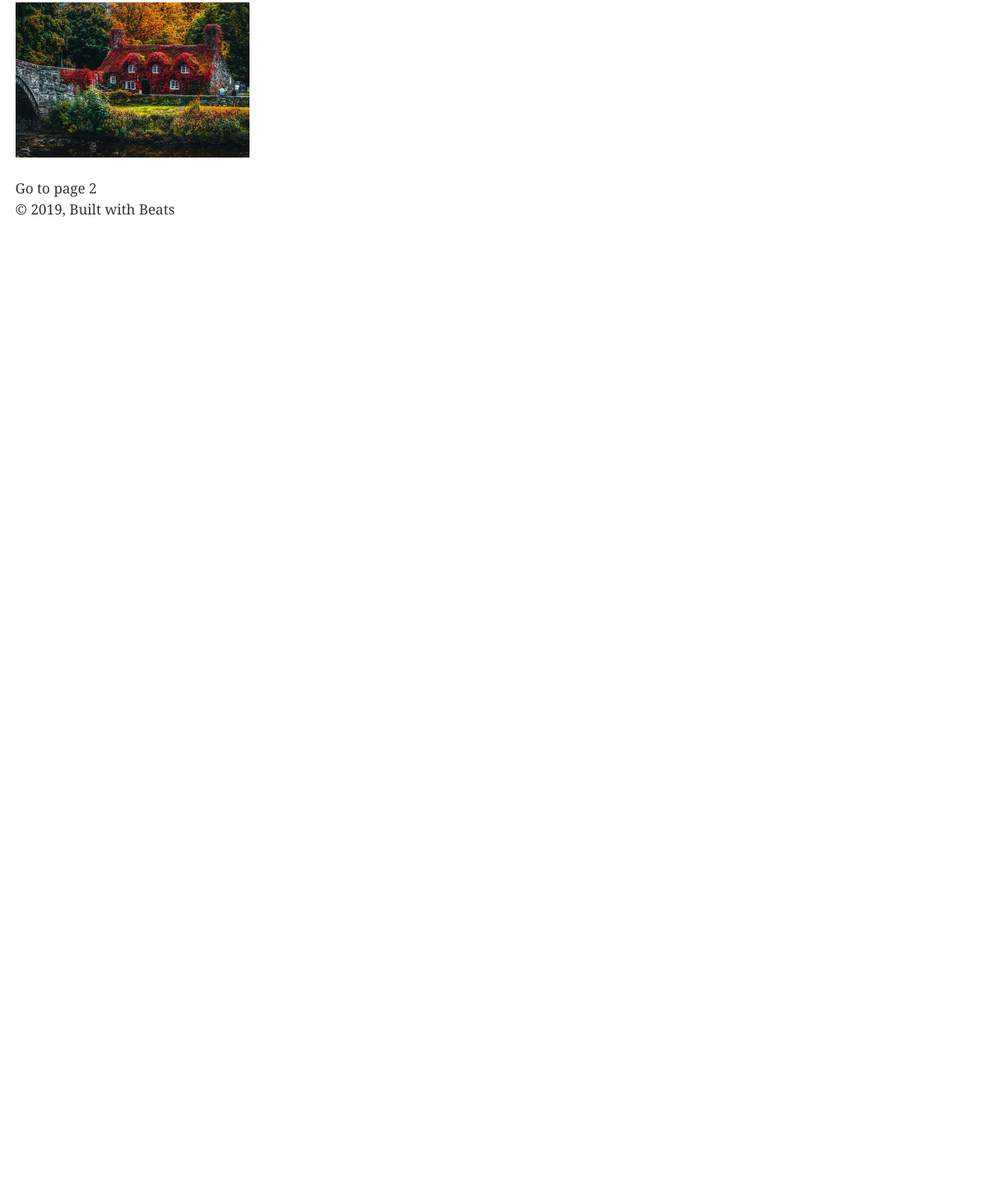
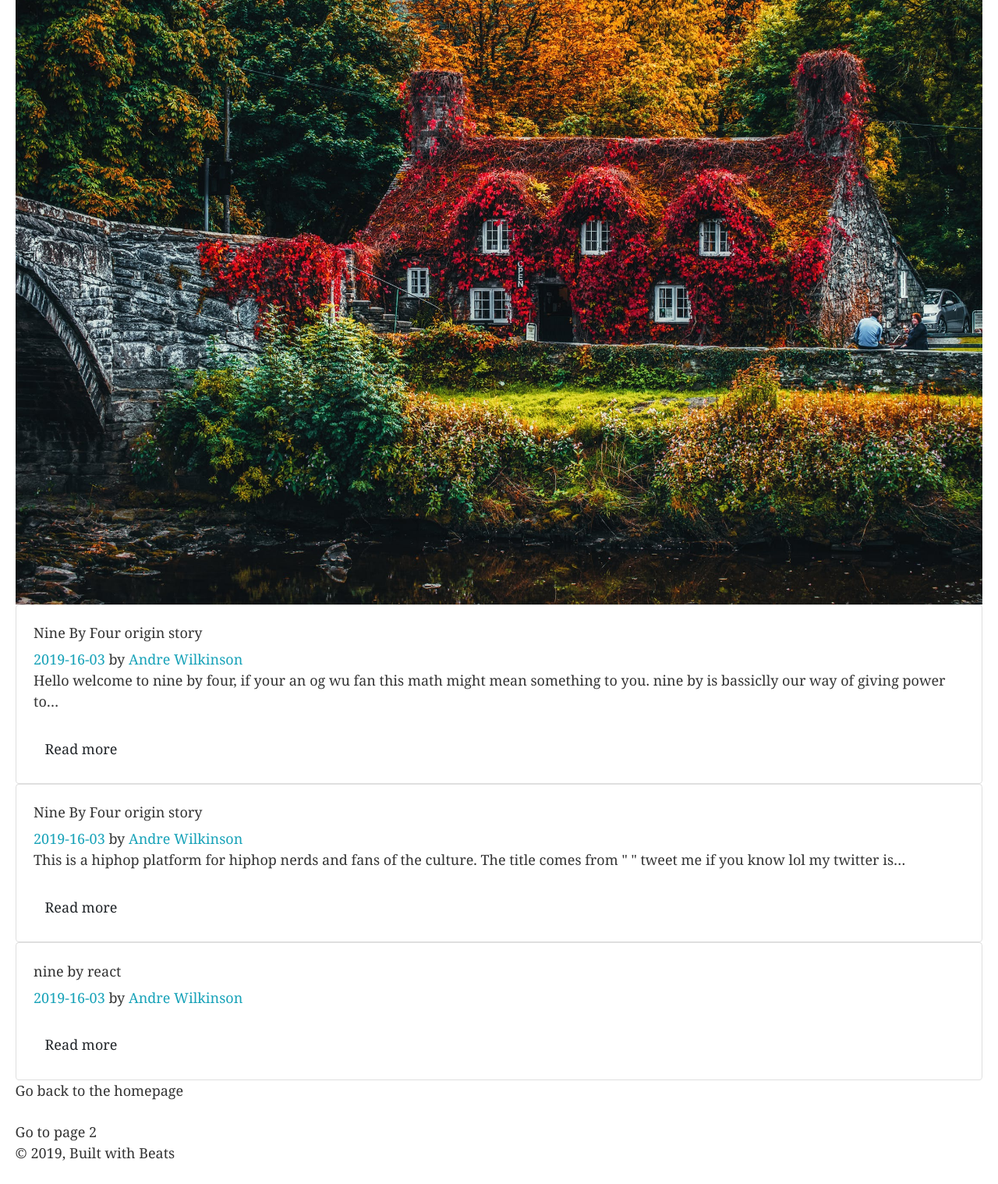
Before and after one commit to dredamonsta1/culcher-blog, a Gatsby site: page / in a window 1280 px wide. Shown: the part 374-1892 px from the top of the page at 78% size. Before the commit the page ends 800 px from the top, so only its background shows below. Built offline with nearby package versions, Linux system fonts and the light colour scheme; Gatsby itself is replaced by a stand-in of ours.

Commit message:
minor changes to look of posts

```diff
--- a/src/components/Post.js
+++ b/src/components/Post.js
@@ -7,10 +7,10 @@ const Post = ({ title, author, path, date, body }) =>{
         <Card>
             <CardBody>
                 <CardTitle>
-                    {title}
+                    <Link to= {path}>{title}</Link>
                 </CardTitle>
                 <CardSubtitle>
-                    <span className="text-info">{date}</span> by
+                    <span className="text-info">{date}</span> by{' '}
                     <span className="text-info">{author}</span>
                 </CardSubtitle>
                 <CardText>{body}</CardText>
--- a/src/components/layout.js
+++ b/src/components/layout.js
@@ -26,7 +26,7 @@ const Layout = ({ children }) => (
         <div
           style={{
             margin: `0 auto`,
-            maxWidth: `960`,
+            maxWidth: `100%`,
             padding: `0px 1.0875rem 1.45rem`,
             paddingTop: 0,
           }}
--- a/src/components/menu.js
+++ b/src/components/menu.js
@@ -34,7 +34,7 @@ import {
           return (
             <div>
               <Navbar color="light" light expand="md">
-                <NavbarBrand href="/">9X4</NavbarBrand>
+                 <NavbarBrand href="/">Nine by Four</NavbarBrand>
                 <NavbarToggler onClick={this.toggle} />
                 <Collapse isOpen={this.state.isOpen} navbar>
                   <Nav className="ml-auto" navbar>
--- a/src/pages/index.js
+++ b/src/pages/index.js
@@ -5,6 +5,9 @@ import 'bootstrap/dist/css/bootstrap.min.css';
 import Layout from '../components/layout'
 import Image from '../components/image'
 import SEO from '../components/seo'
+import {graphql, StaticQuery } from 'gatsby'
+import Post from '../components/Post'
+
 
 // import { Button } from 'reactstrap';
 
@@ -17,13 +20,48 @@ const IndexPage = () => (
 
     <h1>Welcome to the 9X4 </h1>
     <p>blogging my progress.</p>
-    <p>Now.</p>
+
+    <Image />
+    <StaticQuery query={indexQuery} render={data => {
+      return (
+        <div>
+        {data.allMarkdownRemark.edges.map(({ node }) => (
+          <Post title={node.frontmatter.title}
+          author={node.frontmatter.author}
+          path={node.frontmatter.path}
+          date={node.frontmatter.date}
+          body={node.excerpt}
+          />
+        ))}
+        </div>
+      )
+    }}/>
+    <Link to="/">Go back to the homepage</Link>
     <div style={{ maxWidth: `300px`, marginBottom: `1.45rem` }}>
-    <Image />
     </div>
     <Link to="/page-2/">Go to page 2</Link>
   </Layout>
 
 )
 
+
+
+
+const indexQuery = graphql `
+query {
+allMarkdownRemark(sort: { fields:[frontmatter___date], order: DESC }) {
+edges {
+  node {
+    id
+    frontmatter{
+      title
+      date
+      author
+      path
+    }
+    excerpt
+  }
+}
+}
+}`
 export default IndexPage
--- a/src/pages/page-2.js
+++ b/src/pages/page-2.js
@@ -32,7 +32,7 @@ const SecondPage = () => (
 
 const indexQuery = graphql `
 query {
-  allMarkdownRemark {
+  allMarkdownRemark(sort: { fields:[frontmatter___date], order: DESC }) {
     edges {
       node {
         id
```
